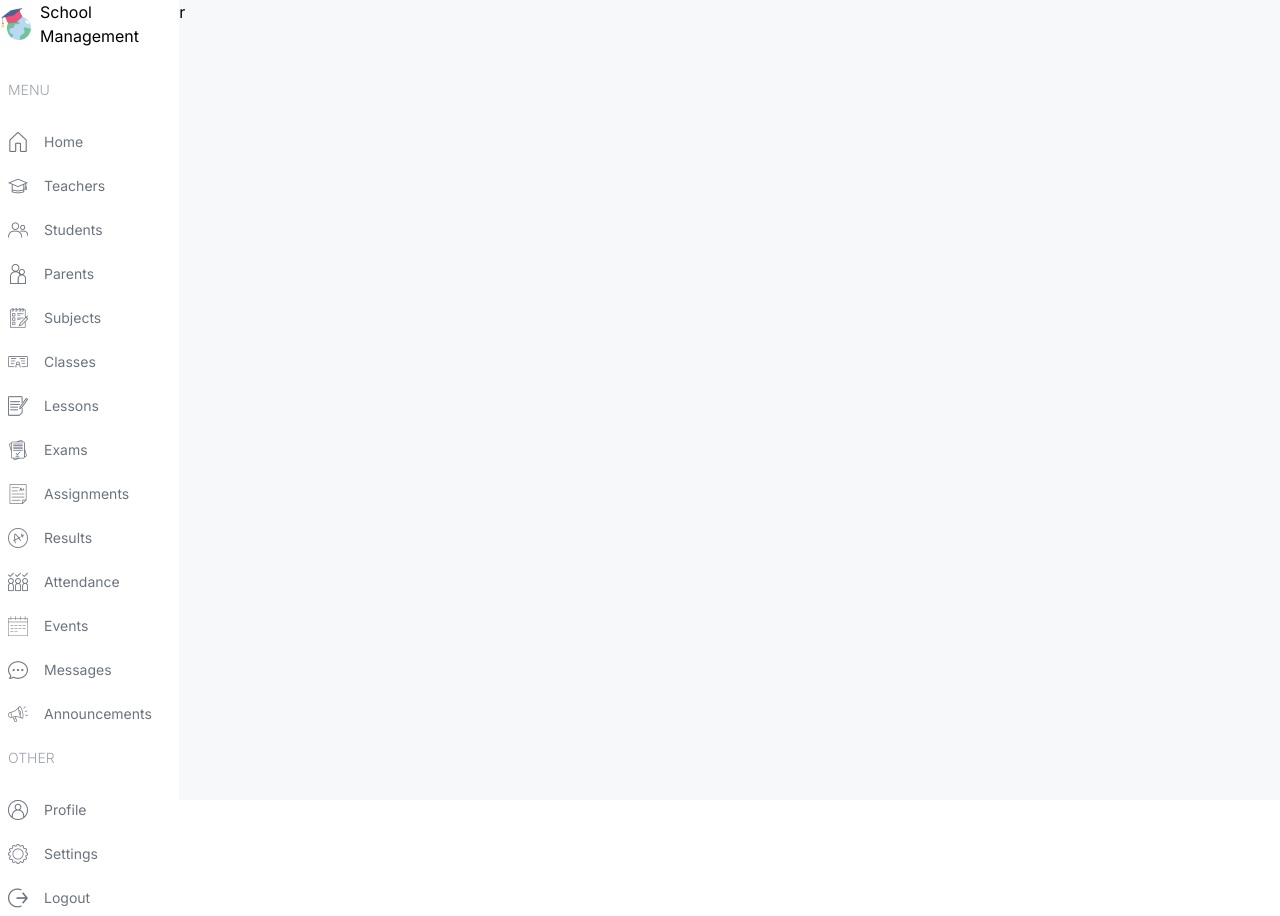
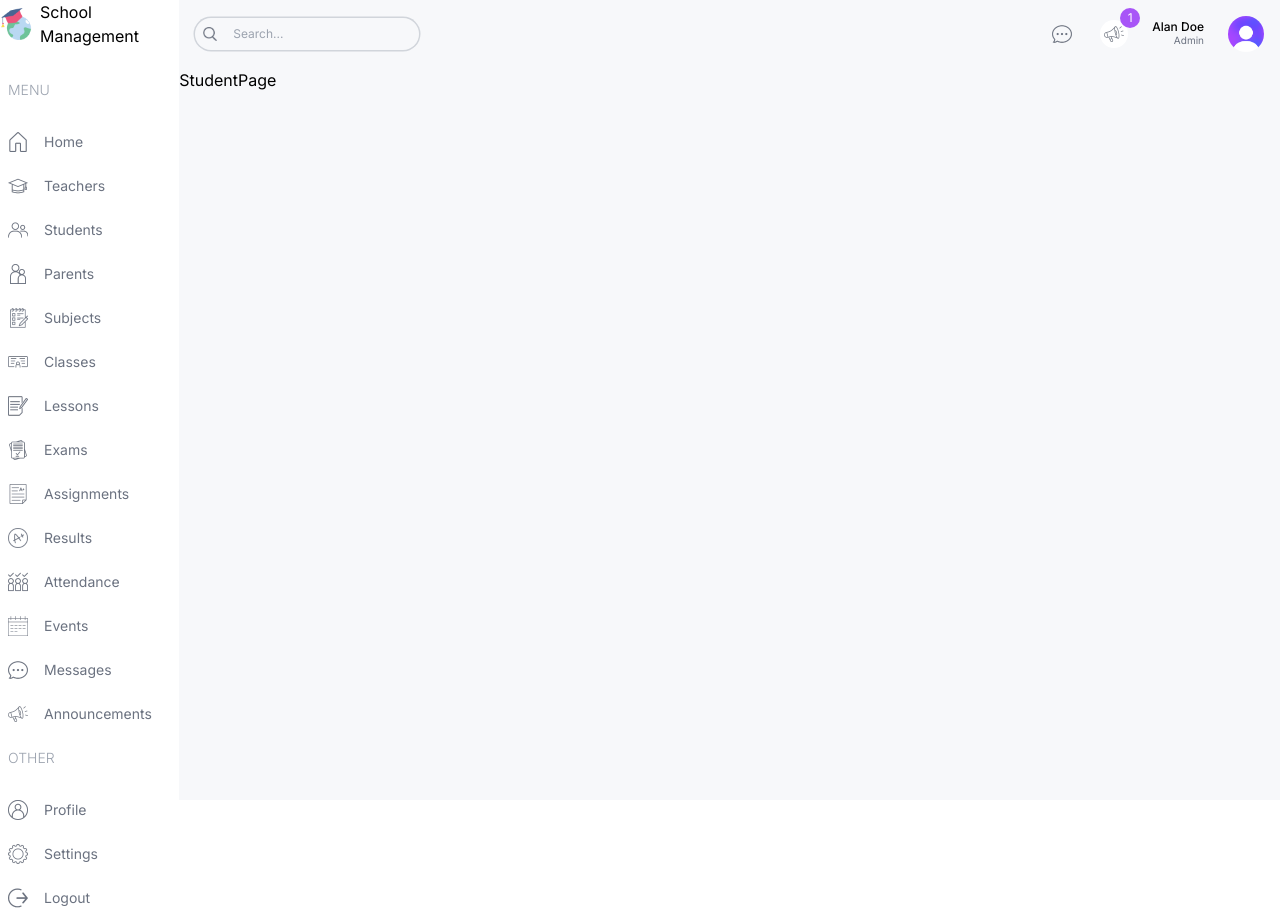
Before and after one commit to mehmetpektass/SchoolManagementProject, a Next.js app in the folder main/: page /student in a window 1280 px wide. Built offline with nearby package versions, Linux system fonts and the light colour scheme.

Commit message:
completed navbar component

```diff
--- a/main/src/app/(dashboard)/layout.tsx
+++ b/main/src/app/(dashboard)/layout.tsx
@@ -1,4 +1,5 @@
 import Menu from "@/components/Menu";
+import Navbar from "@/components/Navbar";
 import Image from "next/image";
 import Link from "next/link";
 
@@ -19,8 +20,9 @@
             <Menu/>
           </div>
           {/*Right */}
-          <div className="w-[86%] md:w-[92%] lg:w-[81%] xl:w-[86%]  bg-[#F7F8FA]">
-            r
+          <div className="w-[86%] md:w-[92%] lg:w-[81%] xl:w-[86%] bg-[#F7F8FA] overflow-scroll">
+            <Navbar/>
+            {children}
           </div>
         </div>
 
--- a/main/src/components/Navbar.tsx
+++ b/main/src/components/Navbar.tsx
@@ -1,8 +1,32 @@
+import Image from 'next/image'
 import React from 'react'
 
 const Navbar = () => {
   return (
-    <div>Navbar</div>
+    <div className='flex items-center justify-between p-4'>
+        {/*Search Bar */}
+        <div className='hidden md:flex items-center gap-2 text-xs rounded-full ring-[1.5px] ring-gray-300 px-2 hover:ring-2'>
+            <Image src='/search.png' alt='' width={14} height={14}/>
+            <input type="text" placeholder='Search...' className='w-[200px] p-2 bg-transparent outline-none ' />
+        </div>
+        {/*Icons and user */}
+        <div className='flex items-center gap-6 justify-end w-full'>
+            <div className='bg-whiterounded-full w-7 h-7 flex items-center justify-center cursor-pointer'>
+                <Image src='/message.png' alt='' height={20} width={20}/>
+            </div>
+            <div className='bg-white rounded-full w-7 h-7 flex items-center justify-center cursor-pointer relative'>
+                <Image src='/announcement.png' alt='' height={20} width={20}/>
+                <div className='absolute -top-3 -right-3 w-5 h-5 bg-purple-500 flex items-center justify-center text-white text-xs rounded-full'>1</div>
+            </div>
+            <div className='flex flex-col'>
+                <span className='text-xs leading-3 font-medium'>Alan Doe</span>
+                <span className='text-[10px] text-right text-gray-500'>Admin</span>
+            </div>
+            <div>
+                <Image src='/avatar.png' alt='' width={36} height={36} className='rounded-full'/>
+            </div>
+        </div>
+    </div>
   )
 }
 
```
